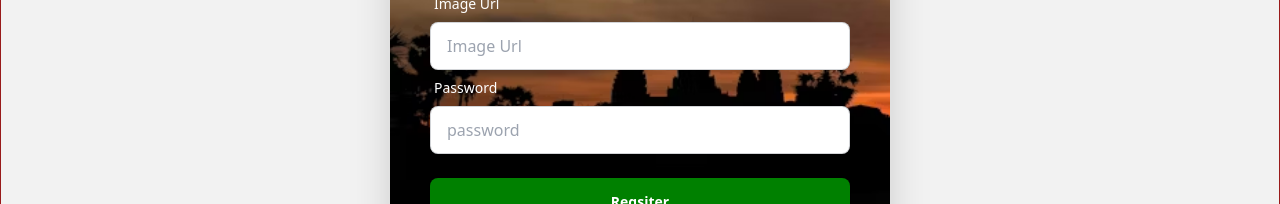
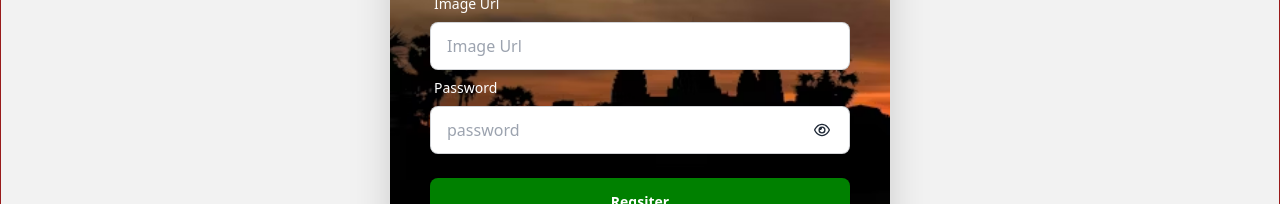
Before and after one commit to GolamMuntakim/tour-client, a React (Vite) app: page /register in a window 1280 px wide. Shown: the part 455-659 px from the top of the page. Built offline with nearby package versions, Linux system fonts and the light colour scheme; no server answers.

Commit message:
show password added

```diff
--- a/src/Component/Login.jsx
+++ b/src/Component/Login.jsx
@@ -4,10 +4,14 @@ import UseAuth from "./UseAuth";
 import { FaGoogle } from "react-icons/fa6";
 import { FaGithub } from "react-icons/fa6";
 import toast, { Toaster } from "react-hot-toast";
+import { FaRegEye } from "react-icons/fa6";
+import { FaRegEyeSlash } from "react-icons/fa6";
+import { useState } from "react";
 
 
 const Login = () => {
-    const {logInUser,googleLogin,githubLogin,loading} =  UseAuth()
+    const {logInUser,googleLogin,githubLogin,loading} =  UseAuth();
+    const [showPassword, setShowPassword] = useState(false)
     const {
         register,
         handleSubmit,
@@ -62,17 +66,18 @@ const Login = () => {
           {errors.email && <small className="text-red-500">This field is required</small>}
 
         </div>
-        <div className="form-control">
+        <div className="form-control relative">
           <label className="label">
             <span className="label-text text-white">Password</span>
           </label>
-          <input type="password" placeholder="password" className="input input-bordered"
-          {...register("password", {required:true})}
-           />
+          <input type={showPassword? "text" : "password"} placeholder="password" className="input input-bordered"
+          {...register("password", {required:true})}/>
+          <span className="absolute right-10 lg:left-96 bottom-4" onClick={()=>setShowPassword(!showPassword)}>
+            {
+              showPassword ? <FaRegEyeSlash/> : <FaRegEye/>
+            }
+          </span>
            {errors.password && <small className="text-red-500">This field is required</small>}
-          {/* <label className="label">
-            <a href="#" className="label-text-alt link link-hover ">Forgot password?</a>
-          </label> */}
         </div>
         <div className="form-control mt-6">
           <button className="btn bg-[green] border-none text-white">Login</button>
--- a/src/Component/Register.jsx
+++ b/src/Component/Register.jsx
@@ -2,10 +2,14 @@ import { useForm } from "react-hook-form";
 import UseAuth from "./UseAuth";
 import { Link, useNavigate } from "react-router-dom";
 import toast, { Toaster } from "react-hot-toast";
+import { FaRegEyeSlash } from "react-icons/fa6";
+import { useState } from "react";
+import { FaRegEye } from "react-icons/fa6";
 
 
 const Register = () => {
     const {createUser, user,updateUserProfile,logOut,loading} = UseAuth()
+    const [showPassword, setShowPassword] = useState(false)
     const {
         register,
         handleSubmit,
@@ -65,21 +69,24 @@ const Register = () => {
                 />
                 {errors.email && <small className="text-red-500">This field is required</small>}
               </div>
-              <div className="form-control">
+              <div className="form-control relative">
                 <label className="label">
                   <span className="label-text text-white">Password</span>
                 </label>
-                <input type="password" placeholder="password" className="input input-bordered"
+                <input type={showPassword? "text" : "password"} placeholder="password" className="input input-bordered"
                 {...register("password", {required:true,minLength:6,validate:value=>uppercaseRegx.test(value)|| "password must have an at least one uppercase and one lowercase letter"})}/>
+                <span className="absolute right-10 lg:left-96 bottom-4" onClick={()=>setShowPassword(!showPassword)}>
+            {
+              showPassword ? <FaRegEyeSlash/> : <FaRegEye/>
+            }
+          </span>
                  {errors.password && errors.password.type ==="required" &&<small className="text-red-500">This field is required</small>}
 
                  {errors.password && errors.password.type ==="minLength" &&<small className="text-red-500">password must have 6 charecter</small>}
 
                  {errors.password && errors.password.type ==="validate" &&<small className="text-red-500">{errors.password.message}</small>}
 
-                {/* <label className="label">
-                  <a href="#" className="label-text-alt link link-hover">Forgot password?</a>
-                </label> */}
+
               </div>
               <div className="form-control mt-6">
                 <button className="btn bg-[green] text-white border-none">Regsiter</button>
```
